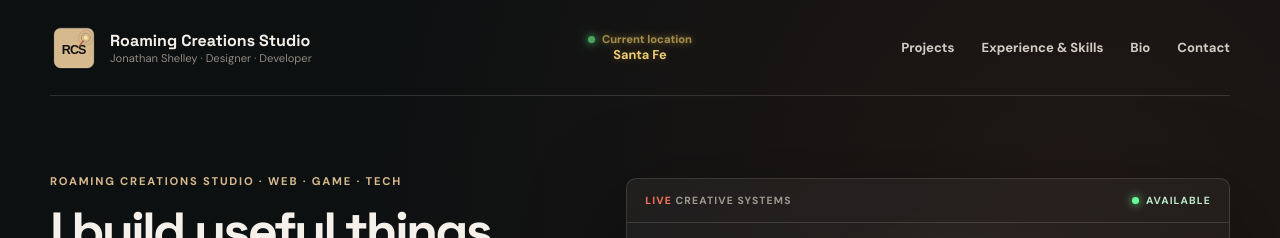
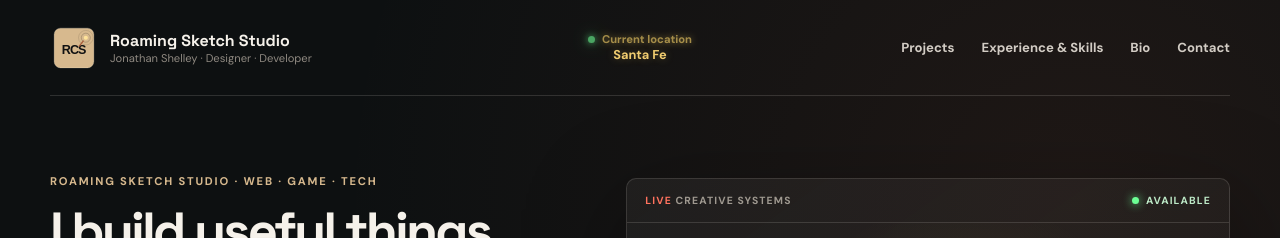
Before and after one commit to jonio298/toast-portfolio, a React (Vite) app in the folder professional-portfolio/: page / in a window 1280 px wide. Shown: the top 238 px of the page. Built offline with nearby package versions, Linux system fonts and the light colour scheme.

Commit message:
Rename studio to Roaming Sketch Studio

```diff
--- a/professional-portfolio/index.html
+++ b/professional-portfolio/index.html
@@ -4,8 +4,8 @@
     <meta charset="UTF-8" />
     <link rel="icon" type="image/svg+xml" href="/favicon.svg" />
     <meta name="viewport" content="width=device-width, initial-scale=1.0" />
-    <meta name="description" content="Roaming Creations Studio — web design, game design, development, and technical implementation by Jonathan Shelley." />
-    <title>Roaming Creations Studio — Jonathan Shelley</title>
+    <meta name="description" content="Roaming Sketch Studio — web design, game design, development, and technical implementation by Jonathan Shelley." />
+    <title>Roaming Sketch Studio — Jonathan Shelley</title>
   </head>
   <body><div id="root"></div><script type="module" src="/src/main.jsx"></script></body>
 </html>
--- a/professional-portfolio/src/App.jsx
+++ b/professional-portfolio/src/App.jsx
@@ -125,9 +125,9 @@ const skillGroups = [
 
 function Brand() {
   return (
-    <a className="brand" href="/#top" aria-label="Roaming Creations Studio home">
+    <a className="brand" href="/#top" aria-label="Roaming Sketch Studio home">
       <img src="/jonathan-shelley-logo.svg" alt="" />
-      <span><b>Roaming Creations Studio</b><small>Jonathan Shelley · Designer · Developer</small></span>
+      <span><b>Roaming Sketch Studio</b><small>Jonathan Shelley · Designer · Developer</small></span>
     </a>
   )
 }
@@ -241,7 +241,7 @@ function Home() {
       <main id="top">
         <section className="hero">
           <div>
-            <p className="eyebrow">ROAMING CREATIONS STUDIO · WEB · GAME · TECH</p>
+            <p className="eyebrow">ROAMING SKETCH STUDIO · WEB · GAME · TECH</p>
             <h1>I build useful things with <span>character.</span></h1>
             <p className="lede">I’m Jonathan Shelley—a designer and developer who combines creative ideas with hands-on technical experience. I build responsive websites, game systems, and reliable real-world installations.</p>
             <p className="remote-statement">After a year of traveling, I’ve built a reliable remote setup and a working rhythm that lets me contribute from anywhere. I’m looking for a genuinely remote role with a team that values consistency, ownership, and thoughtful work.</p>
@@ -373,7 +373,7 @@ function PhotographyPage() {
 }
 
 function Footer() {
-  return <footer><span>Roaming Creations Studio · Jonathan Shelley</span><span>React · 2026</span></footer>
+  return <footer><span>Roaming Sketch Studio · Jonathan Shelley</span><span>React · 2026</span></footer>
 }
 
 function GamePage() {
```
Also changed, not shown: professional-portfolio/public/jonathan-shelley-logo.svg.
